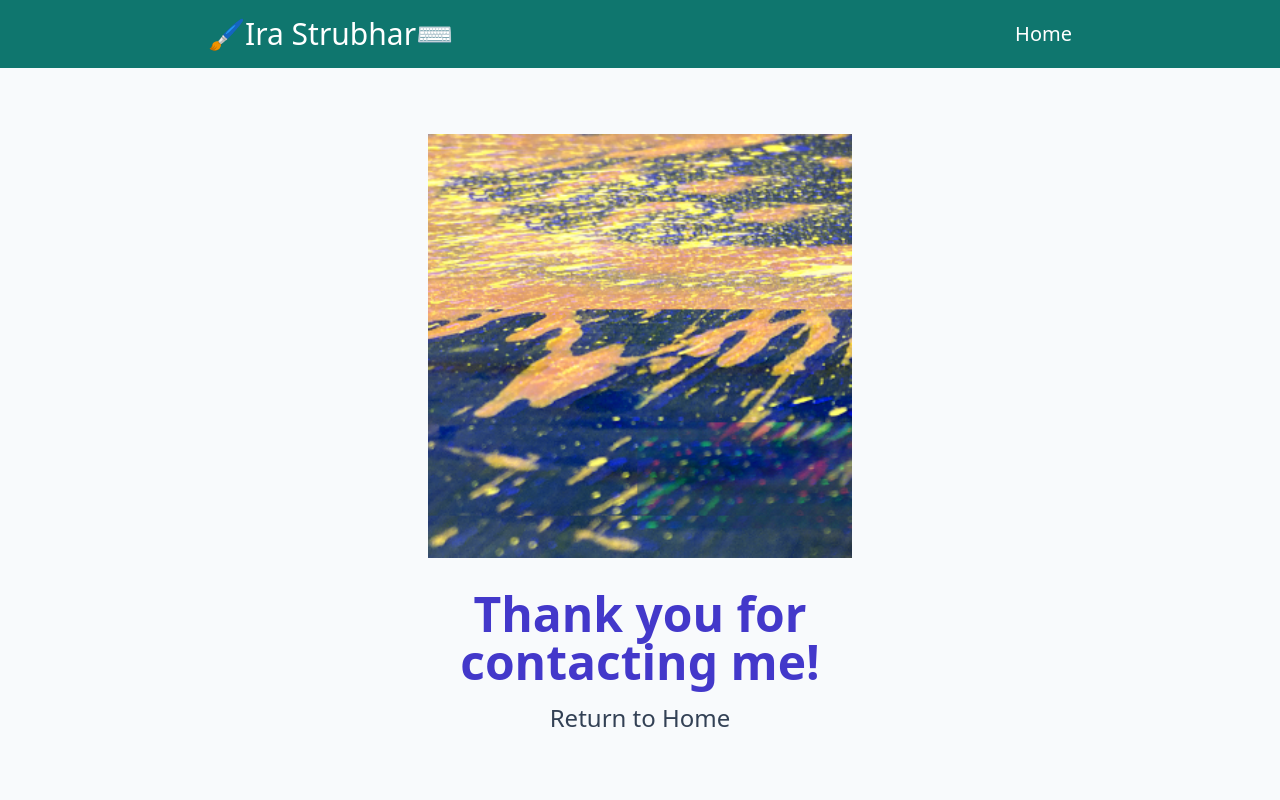
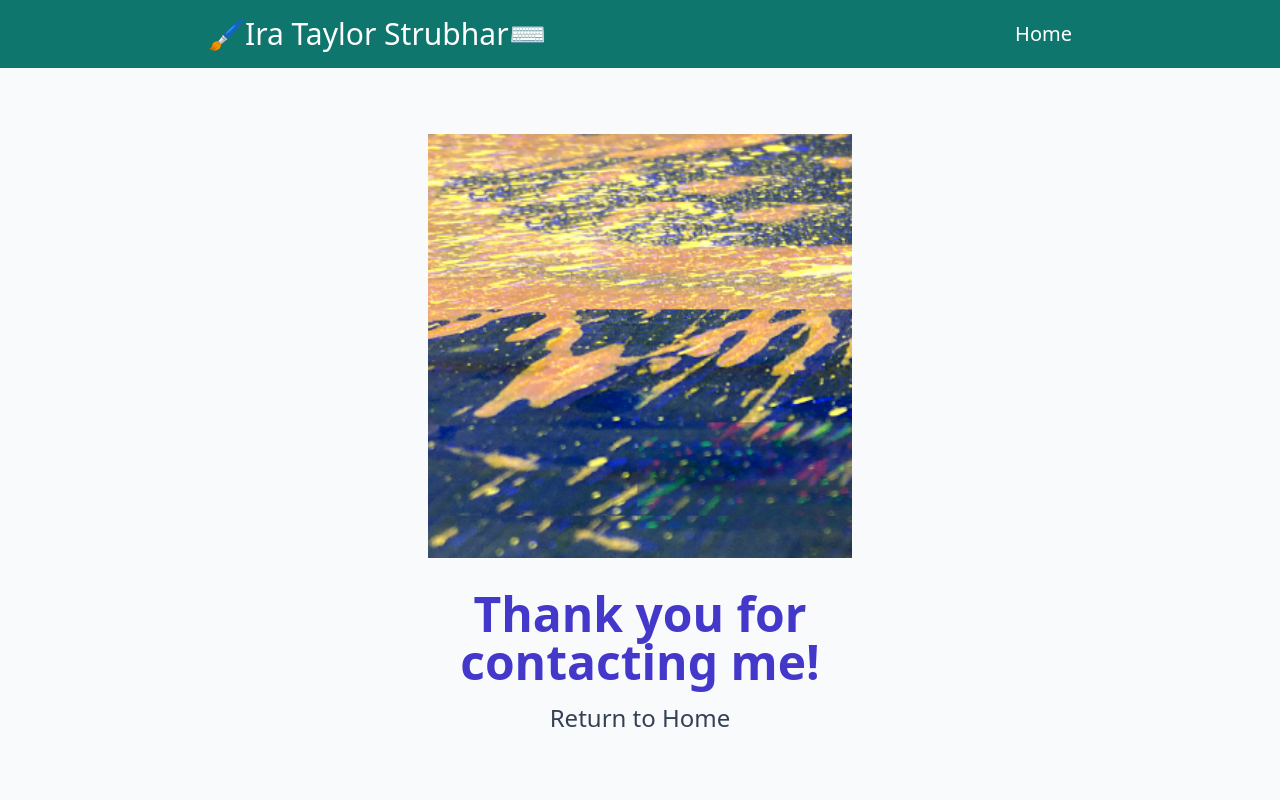
Before and after one commit to TaylorStrubhar/tailwind-port, a website: page build/thanks.html in a window 1280 px wide. Shown: the top 800 px of the page. Drawn offline with Linux system fonts and the light colour scheme.

Commit message:
thank you page updated

```diff
--- a/build/thanks.html
+++ b/build/thanks.html
@@ -12,7 +12,7 @@
     <header class="sticky top-0 z-10 bg-teal-700 text-white">
         <section class="mx-auto flex max-w-4xl items-center justify-between p-4">
           <h1 class="font-meddium text-3xl">
-            <a href="./index.html">🖌️Ira Strubhar⌨️</a>
+            <a href="./index.html">🖌️Ira Taylor Strubhar⌨️</a>
           </h1>
           <div>
             <button
```
